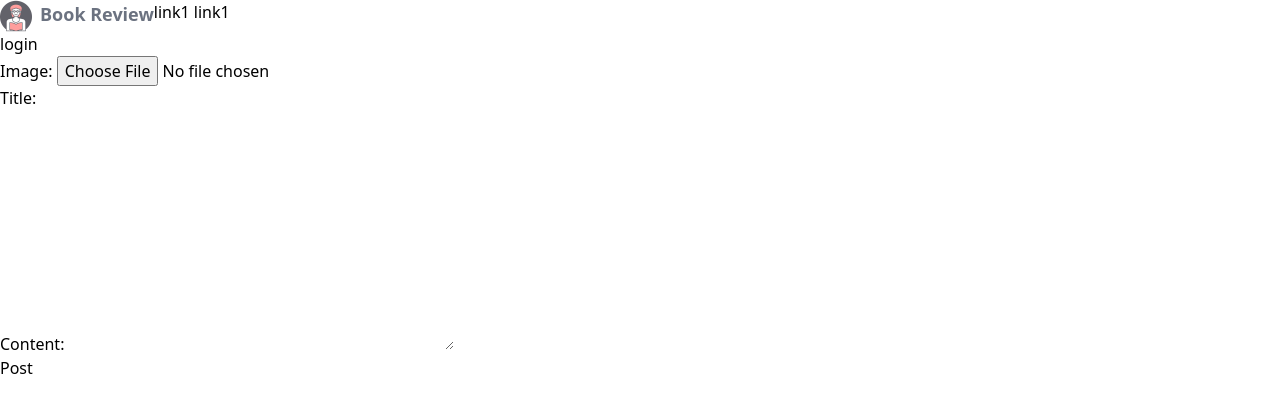
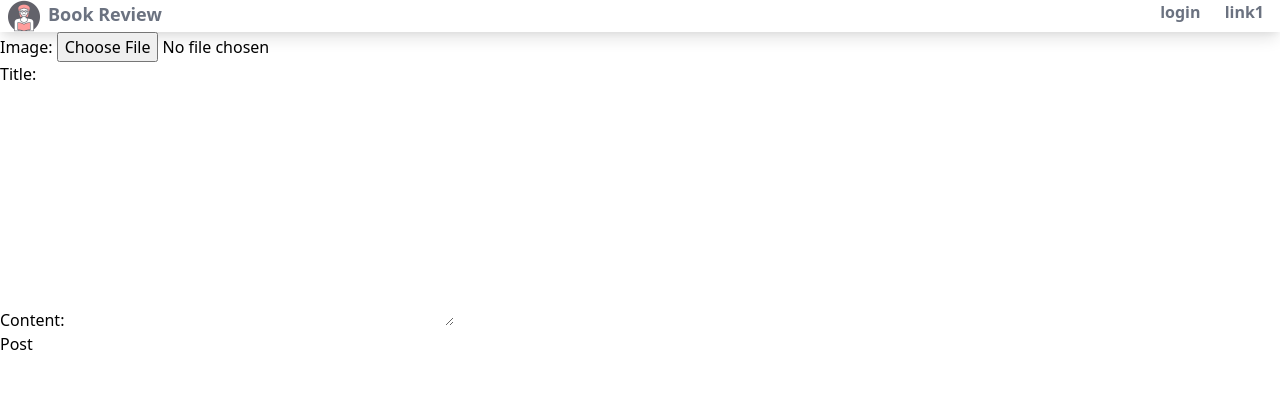
Before and after one commit to ali-nobariasl/SocialMedia, a Django app: page /posts/create/ in a window 1280 px wide. Shown: the top 413 px of the page. Run offline with Django 5.2, Linux system fonts and the light colour scheme; style sheets or scripts are compiled from the project's sources.

Commit message:
navigation bar

```diff
--- a/socialproject/users/templates/users/base.html
+++ b/socialproject/users/templates/users/base.html
@@ -4,8 +4,9 @@
         <link rel="stylesheet" href="{% static 'user/style.css' %}">
     </head>
     <body>
-        <nav >
-            <div class="flex">
+        <nav class='shadow-lg'>
+            <div class="mx-auto px-2" >
+                <div class="flex justify-between">
                     <!-- website logo -->
                     <div >
                         <a href="" class="flex">
@@ -14,17 +15,17 @@
                         </a>
                     </div>
                     <!--website items -->
-                <div >
-                    <a class= >link1 </a>
-                    <a >link1 </a>
+                    <div class="space-x-1" >
+                        {% if request.user.is_authenticated %}
+                            <a class="py-4 px-2 text-gray-500 font-semibold" href="{% url 'user_logout' %}" >logout </a>
+                        {% else %}
+                            <a class="py-4 px-2 text-gray-500 font-semibold" href="{% url 'user_login' %}" >login </a>
+                        {% endif %}
+                            <a class="py-4 px-2 text-gray-500 font-semibold" >link1 </a>
                     </div>
                 </div>
+            <div>
         </nav>
-        {% if request.user.is_authenticated %}
-            <a href="{% url 'user_logout' %}"> logout</a>
-        {% else %}
-            <a href="{% url 'user_login' %}"> login</a>
-        {% endif %}
 
 
         {% block content %}
```
Also changed, not shown: readme.txt. Lines whose indentation alone changed are shown as unchanged.
